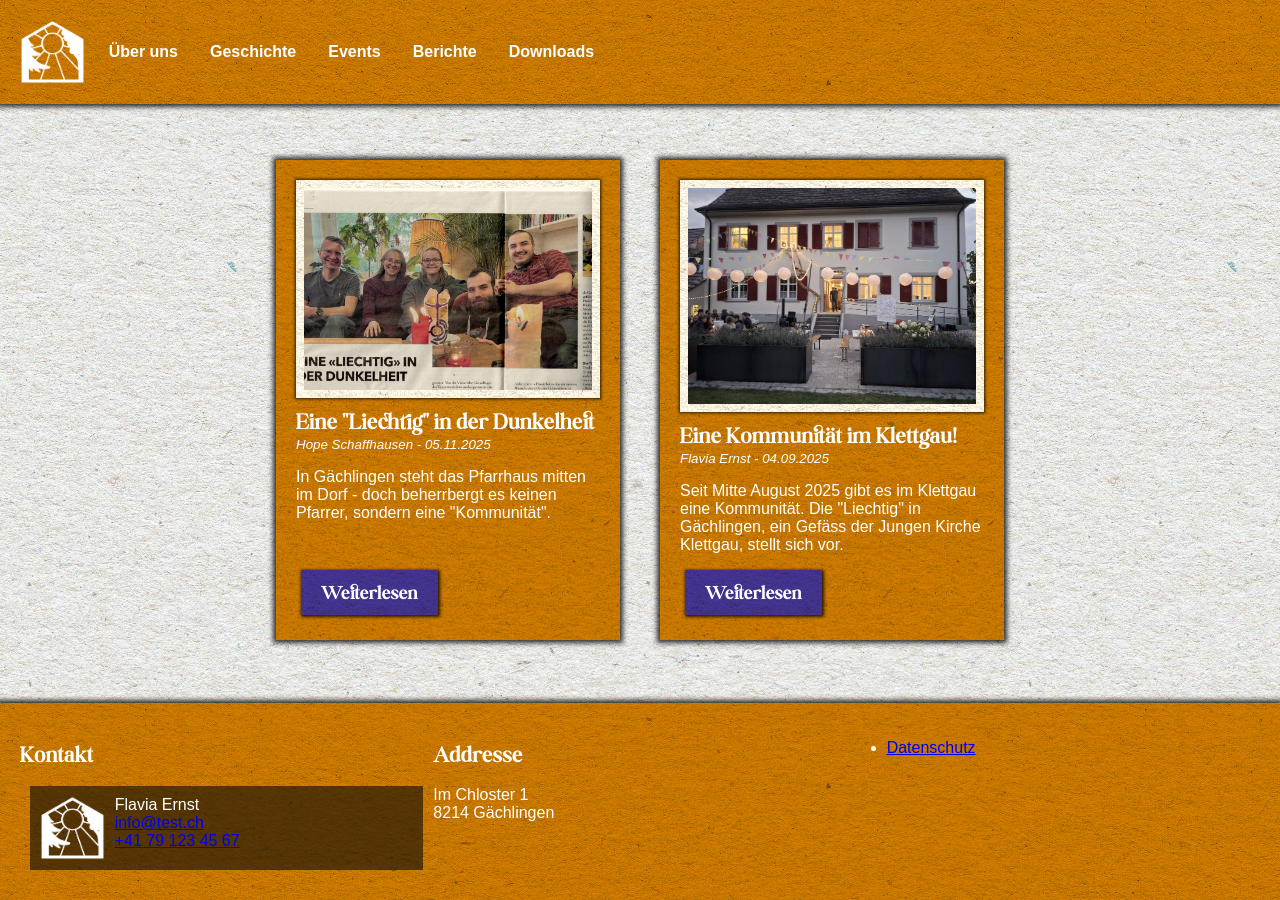
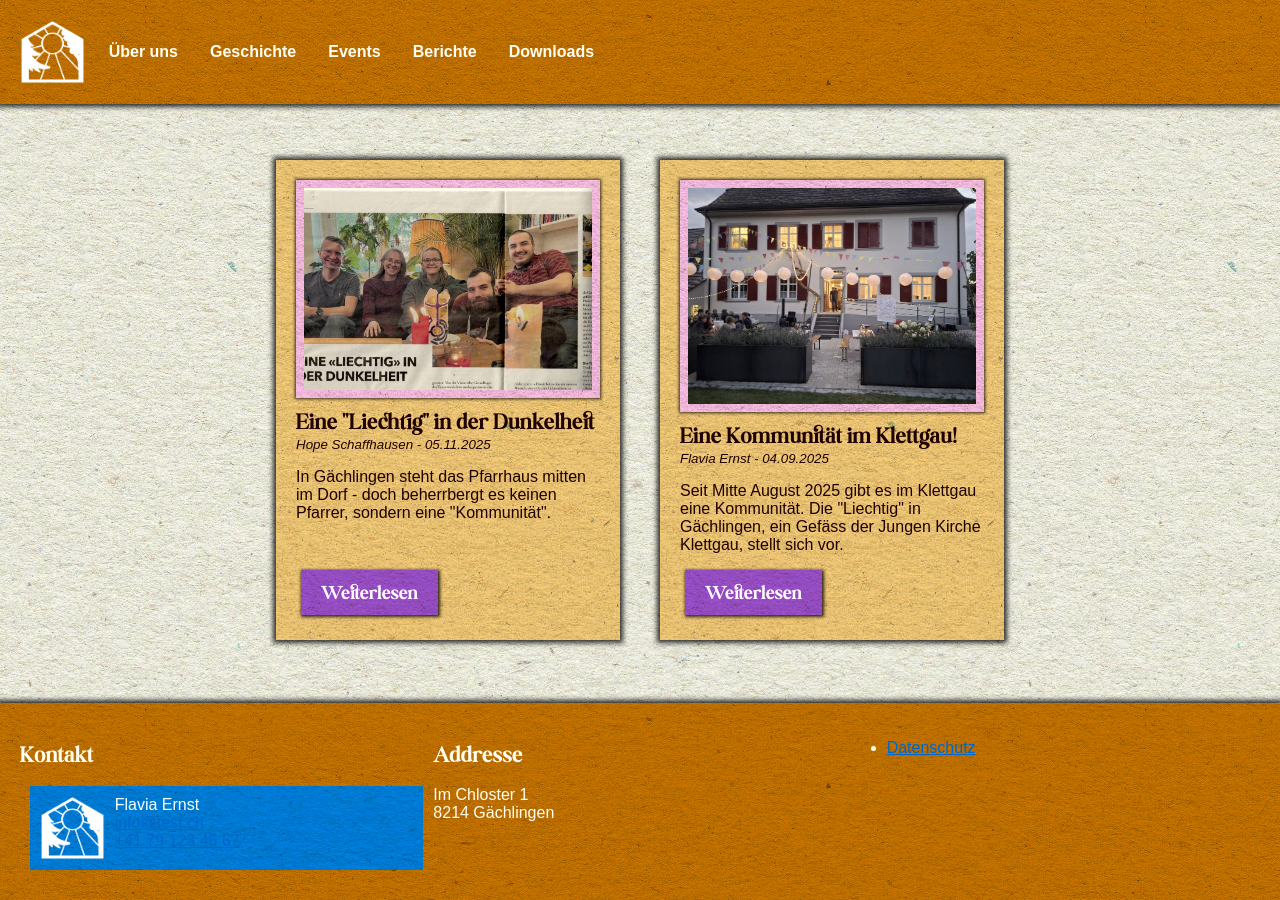
Before and after one commit to Soraxem/liechtig.ch, a Jekyll site: the page built from berichte/index.md, in a window 1280 px wide. Built offline with Jekyll 4.4.1, drawn with Linux system fonts in a browser that asks for light colours.

Commit message:
recreating colorpalette in Oklab colo space

```diff
--- a/_includes/blog-list.html
+++ b/_includes/blog-list.html
@@ -7,19 +7,19 @@
 
     {% for post in site.posts %}
 
-        <div class="article paper secondary">
+        <div class="article paper primary-light">
 
             {% if post.image %}
-                <img src="{{ post.image }}" class="paper article-image">
+                <img src="{{ post.image }}" class="paper article-image secondary-light">
             {% endif %}
 
             <h2 class="article-title">{{ post.title }}</h2>
             <small class="article-date">{{ post.author }} - {{ post.date | date: '%d.%m.%Y' }}</small>
             <p>{{ post.intro }}</p>
             {% if post.extern %}
-                <a class="button paper primary learn-more" href="{{ post.extern }}" target="_blank">Weiterlesen</a>
+                <a class="button paper secondary learn-more" href="{{ post.extern }}" target="_blank">Weiterlesen</a>
             {% else %}
-                <a class="button paper primary learn-more" href="{{ post.url }}">Weiterlesen</a>
+                <a class="button paper secondary learn-more" href="{{ post.url }}">Weiterlesen</a>
             {% endif %}
 
         </div>
--- a/_includes/footer.html
+++ b/_includes/footer.html
@@ -1,7 +1,7 @@
 
 
 
-<div class="footer paper secondary">
+<div class="footer paper primary">
     <div>
         <h1>Kontakt</h1>
         <div class="contact tertiary paper">
--- a/_includes/member-list.html
+++ b/_includes/member-list.html
@@ -12,7 +12,7 @@
 
             {% endif %}
 
-            <div class="paper primary member-info">
+            <div class="paper secondary member-info">
                 <h2 class="member-title">{{ member.title }}</h2>
                 <p>{{ member.intro }}</p>
             </div>
--- a/_includes/navbar.html
+++ b/_includes/navbar.html
@@ -1,6 +1,6 @@
 
 
-    <div class="navbar paper secondary">
+    <div class="navbar paper primary">
 
         <a id="logo" href="/"><img src="/img/logo-white-no-text.png" class="icon"></a>
 
--- /dev/null
+++ b/lib/colors.css
@@ -0,0 +1,28 @@
+:root {
+    --primary: oklch(0.5 0.12 65);
+
+    --primary-white: oklch(1 0.02 78);
+    --primary-light: oklch(0.9 0.12 78);
+    --primary-dark: oklch(0.65 0.2 78);
+    --primary-darker: oklch(0.3 0.2 78);
+    --primary-black: oklch(0.1 0.2 78);
+
+
+    --secondary: oklch(0.5 0.19 310);
+
+    --secondary-white: oklch(1 0.03 310);
+    --secondary-light: oklch(0.9 0.2 310);
+    --secondary-dark: oklch(0.6 0.2 310);
+    --secondary-black: oklch(0.1 0.2 310);
+
+
+    --tertiary: oklch(0.5 0.19 243);
+
+    --tertiary-white: oklch(1 0.02 243);
+    --tertiary-light: oklch(0.9 0.2 243);
+    --tertiary-dark: oklch(0.6 0.2 243);
+    --tertiary-darker: oklch(0.5 0.2 243);
+    --tertiary-black: oklch(0.1 0.2 243);
+
+    --background: var(--primary-white);
+}
```
Also changed, not shown: index.md (+4 -0 lines), lib/main.css.
